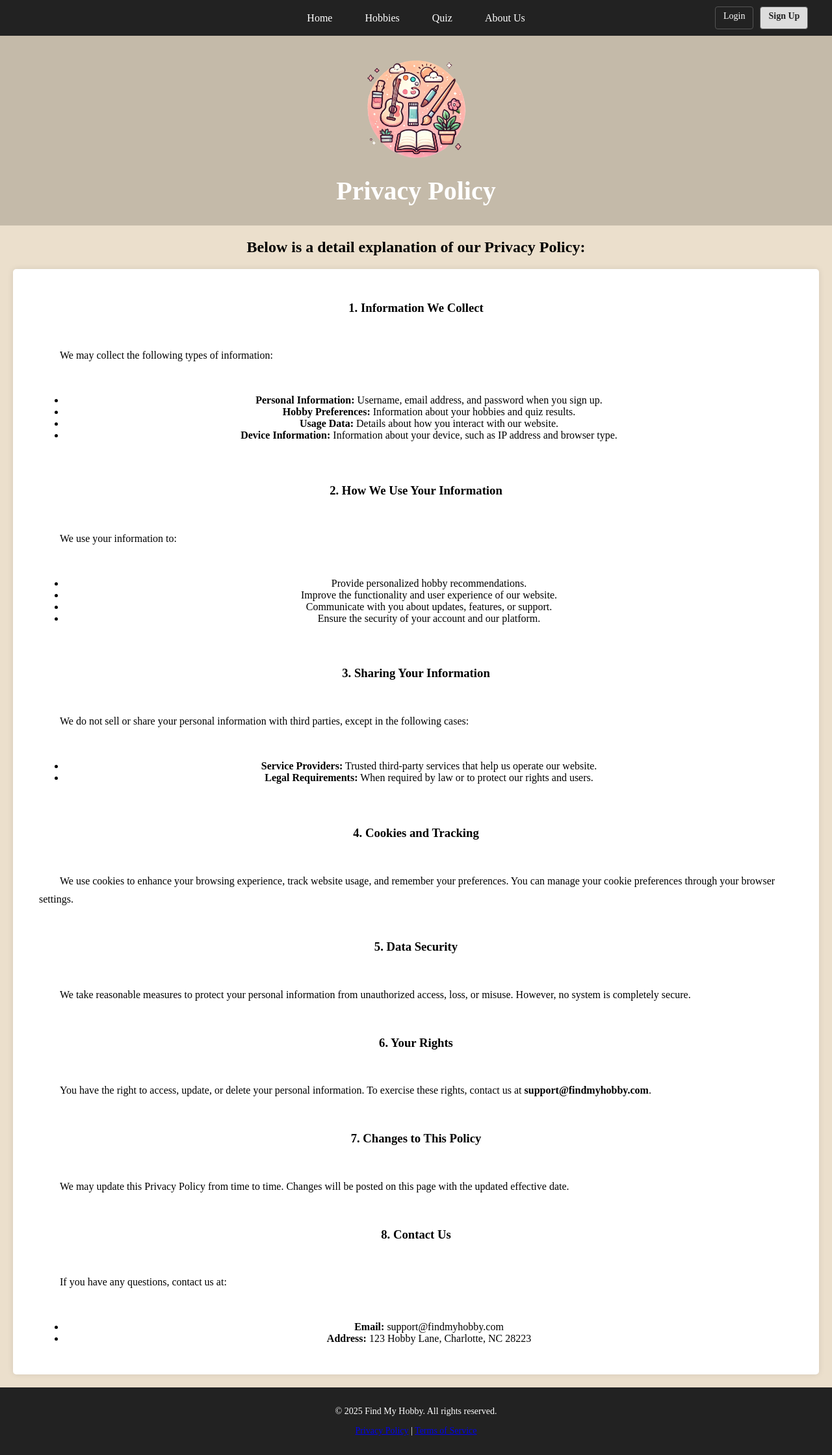
After one commit to 5GBs/SoftwareDev, a Flask app: page /privacy-policy in a window 1280 px wide. The commit adds this page. Shown: the whole page at 65% size. Run offline with Flask 3, Linux system fonts and the light colour scheme; some web fonts are replaced.

Commit message:
docs: adding pages

```diff
--- a/backend/app.py
+++ b/backend/app.py
@@ -54,6 +54,17 @@ def quiz():
 @app.get('/about-us')
 def about_us():
     return render_template('about-us.html', page='about-us')
+
+# terms-of-service
+@app.get('/terms-of-service')
+def terms_of_service():
+    return render_template('terms-of-service.html', page='terms-of-service')
+
+# privacy-policy
+@app.get('/privacy-policy')
+def privacy_policy():
+    return render_template('privacy-policy.html', page='privacy-policy')
+
 
 # signup
 @app.route('/signup', methods=["GET", "POST"])
--- a/frontend/templates/Results-Events.html
+++ b/frontend/templates/Results-Events.html
@@ -30,7 +30,7 @@
         <!-- Footer -->
         <footer class="footer">
             <p>&copy; 2025 Find My Hobby. All rights reserved.</p>
-            <p><a href="#">Privacy Policy</a> | <a href="#">Terms of Service</a></p>
+            <p><a href="{{ url_for('privacy_policy') }}">Privacy Policy</a> | <a href="{{ url_for('terms_of_service') }}">Terms of Service</a></p>
         </footer>
 
     </body>
--- a/frontend/templates/about-us.html
+++ b/frontend/templates/about-us.html
@@ -10,7 +10,7 @@
             </div>
         </header>
 
-        <!-- How It Works Section -->
+        <!-- About Us -->
         <section class="abus">
             <h2>Who Are We?</h2>
             <div class="abus-container">
@@ -35,7 +35,7 @@
         <!-- Footer -->
         <footer class="footer">
             <p>&copy; 2025 Find My Hobby. All rights reserved.</p>
-            <p><a href="#">Privacy Policy</a> | <a href="#">Terms of Service</a></p>
+            <p><a href="{{ url_for('privacy_policy') }}">Privacy Policy</a> | <a href="{{ url_for('terms_of_service') }}">Terms of Service</a></p>
         </footer>
 
     </body>
--- a/frontend/templates/hobby-quiz.html
+++ b/frontend/templates/hobby-quiz.html
@@ -24,7 +24,7 @@
         <!-- Footer -->
         <footer class="footer">
             <p>&copy; 2025 Find My Hobby. All rights reserved.</p>
-            <p><a href="#">Privacy Policy</a> | <a href="#">Terms of Service</a></p>
+            <p><a href="{{ url_for('privacy_policy') }}">Privacy Policy</a> | <a href="{{ url_for('terms_of_service') }}">Terms of Service</a></p>
         </footer>
 
     </body>
--- a/frontend/templates/hobby.html
+++ b/frontend/templates/hobby.html
@@ -164,4 +164,9 @@
             </div>
         </div>
     </section>
+            <!-- Footer -->
+            <footer class="footer">
+                <p>&copy; 2025 Find My Hobby. All rights reserved.</p>
+                <p><a href="{{ url_for('privacy_policy') }}">Privacy Policy</a> | <a href="{{ url_for('terms_of_service') }}">Terms of Service</a></p>
+            </footer>
 </div>
--- a/frontend/templates/homepage.html
+++ b/frontend/templates/homepage.html
@@ -83,7 +83,7 @@
         <!-- Footer -->
         <footer class="footer">
             <p>&copy; 2025 Find My Hobby. All rights reserved.</p>
-            <p><a href="#">Privacy Policy</a> | <a href="#">Terms of Service</a></p>
+            <p><a href="{{ url_for('privacy_policy') }}">Privacy Policy</a> | <a href="{{ url_for('terms_of_service') }}">Terms of Service</a></p>
         </footer>
 
     </body>
--- a/frontend/templates/login.html
+++ b/frontend/templates/login.html
@@ -24,7 +24,7 @@
     <!-- Footer -->
     <footer class="footer">
         <p>&copy; 2025 Find My Hobby. All rights reserved.</p>
-        <p><a href="#">Privacy Policy</a> | <a href="#">Terms of Service</a></p>
+        <p><a href="{{ url_for('privacy_policy') }}">Privacy Policy</a> | <a href="{{ url_for('terms_of_service') }}">Terms of Service</a></p>
     </footer>
 
 </body>
--- a/frontend/templates/navbar.html
+++ b/frontend/templates/navbar.html
@@ -21,10 +21,9 @@
                 <li><a href="{{ url_for('hobby') }}">Hobbies</a></li>
                 <li><a href="{{ url_for('quiz') }}">Quiz</a></li>
                 <li><a href="{{ url_for('about_us') }}">About Us</a></li>
-                <li><a href="#contact">Contact</a></li>
             </ul>
             <div class="auth-buttons">
-                {% if page in ['home', 'about-us'] %}
+                {% if page in ['home', 'about-us', 'terms-of-service', 'privacy-policy'] %}
                     {% if 'user_id' not in session %}
                         <a href="{{ url_for('login')}}" class="auth-btn login">Login</a>
                         <a href="{{ url_for('signup')}}" class="auth-btn signup">Sign Up</a>
--- /dev/null
+++ b/frontend/templates/privacy-policy.html
@@ -0,0 +1,72 @@
+<!-- Manny Campbell and Natalie Tepedino -->
+
+{% include 'navbar.html' %}
+
+<!-- Header Section -->
+<header class="header h-abus">
+    <div class="header-content">
+        <img src="{{ url_for('static', filename='images/Logo.webp') }}" alt="Hobby Logo" class="logo">
+        <h1 class="head-title">Privacy Policy</h1>
+    </div>
+</header>
+
+<!-- Privacy Policy Section -->
+<section class="abus">
+    <h2>Below is a detail explanation of our Privacy Policy:</h2>
+    <div class="abus-container">
+        <div class="abus-content">
+            <h3>1. Information We Collect</h3>
+            <p>We may collect the following types of information:</p>
+            <ul>
+                <li><strong>Personal Information:</strong> Username, email address, and password when you sign up.</li>
+                <li><strong>Hobby Preferences:</strong> Information about your hobbies and quiz results.</li>
+                <li><strong>Usage Data:</strong> Details about how you interact with our website.</li>
+                <li><strong>Device Information:</strong> Information about your device, such as IP address and browser type.</li>
+            </ul>
+
+            <h3>2. How We Use Your Information</h3>
+            <p>We use your information to:</p>
+            <ul>
+                <li>Provide personalized hobby recommendations.</li>
+                <li>Improve the functionality and user experience of our website.</li>
+                <li>Communicate with you about updates, features, or support.</li>
+                <li>Ensure the security of your account and our platform.</li>
+            </ul>
+
+            <h3>3. Sharing Your Information</h3>
+            <p>We do not sell or share your personal information with third parties, except in the following cases:</p>
+            <ul>
+                <li><strong>Service Providers:</strong> Trusted third-party services that help us operate our website.</li>
+                <li><strong>Legal Requirements:</strong> When required by law or to protect our rights and users.</li>
+            </ul>
+
+            <h3>4. Cookies and Tracking</h3>
+            <p>We use cookies to enhance your browsing experience, track website usage, and remember your preferences. You can manage your cookie preferences through your browser settings.</p>
+
+            <h3>5. Data Security</h3>
+            <p>We take reasonable measures to protect your personal information from unauthorized access, loss, or misuse. However, no system is completely secure.</p>
+
+            <h3>6. Your Rights</h3>
+            <p>You have the right to access, update, or delete your personal information. To exercise these rights, contact us at <strong>support@findmyhobby.com</strong>.</p>
+
+            <h3>7. Changes to This Policy</h3>
+            <p>We may update this Privacy Policy from time to time. Changes will be posted on this page with the updated effective date.</p>
+
+            <h3>8. Contact Us</h3>
+            <p>If you have any questions, contact us at:</p>
+            <ul>
+                <li><strong>Email:</strong> support@findmyhobby.com</li>
+                <li><strong>Address:</strong> 123 Hobby Lane, Charlotte, NC 28223</li>
+            </ul>
+        </div>
+    </div>
+</section>
+
+<!-- Footer -->
+<footer class="footer">
+    <p>&copy; 2025 Find My Hobby. All rights reserved.</p>
+    <p><a href="{{ url_for('privacy_policy') }}">Privacy Policy</a> | <a href="{{ url_for('terms_of_service') }}">Terms of Service</a></p>
+</footer>
+
+</body>
+</html>
--- a/frontend/templates/signup.html
+++ b/frontend/templates/signup.html
@@ -28,7 +28,7 @@
 <!-- Footer -->
 <footer class="footer">
     <p>&copy; 2025 Find My Hobby. All rights reserved.</p>
-    <p><a href="#">Privacy Policy</a> | <a href="#">Terms of Service</a></p>
+    <p><a href="{{ url_for('privacy_policy') }}">Privacy Policy</a> | <a href="{{ url_for('terms_of_service') }}">Terms of Service</a></p>
 </footer>
 
 </body>
```
Also changed, not shown: frontend/templates/terms-of-service.html (added, +55 -0 lines).
